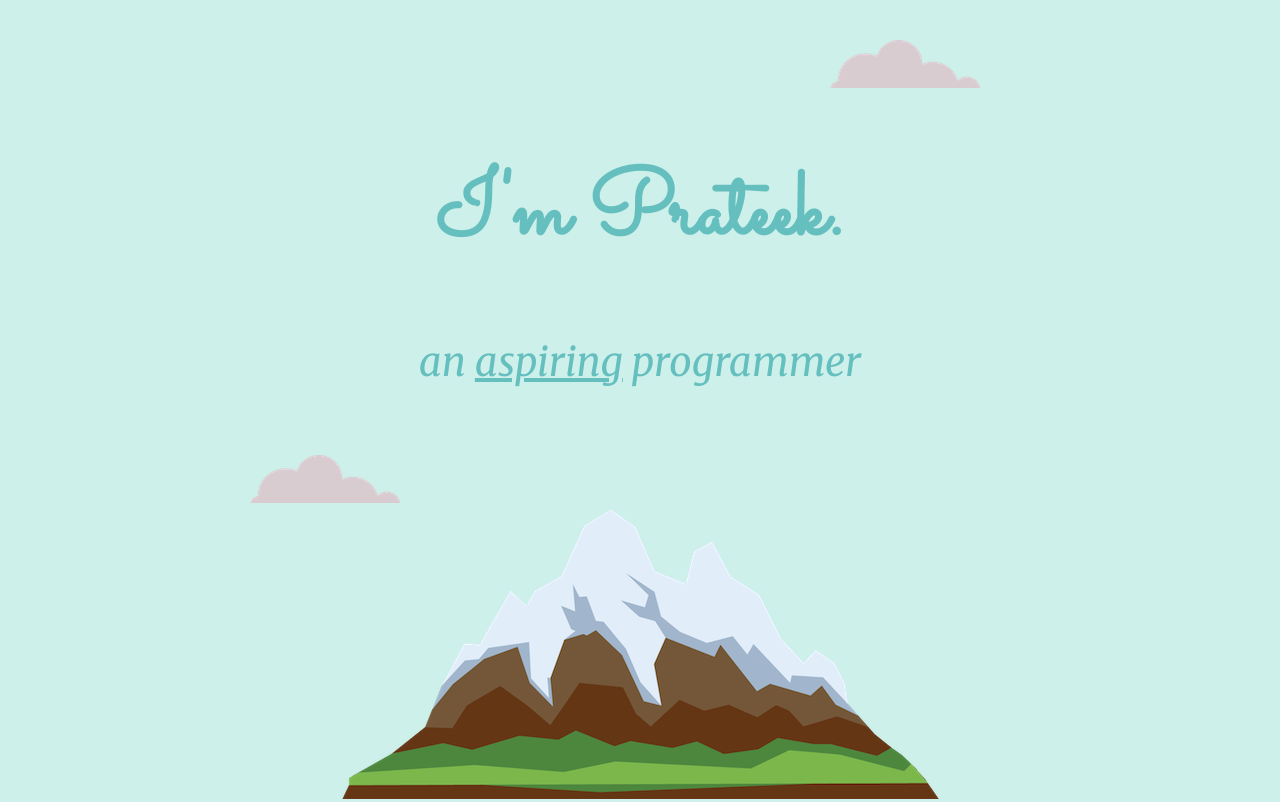
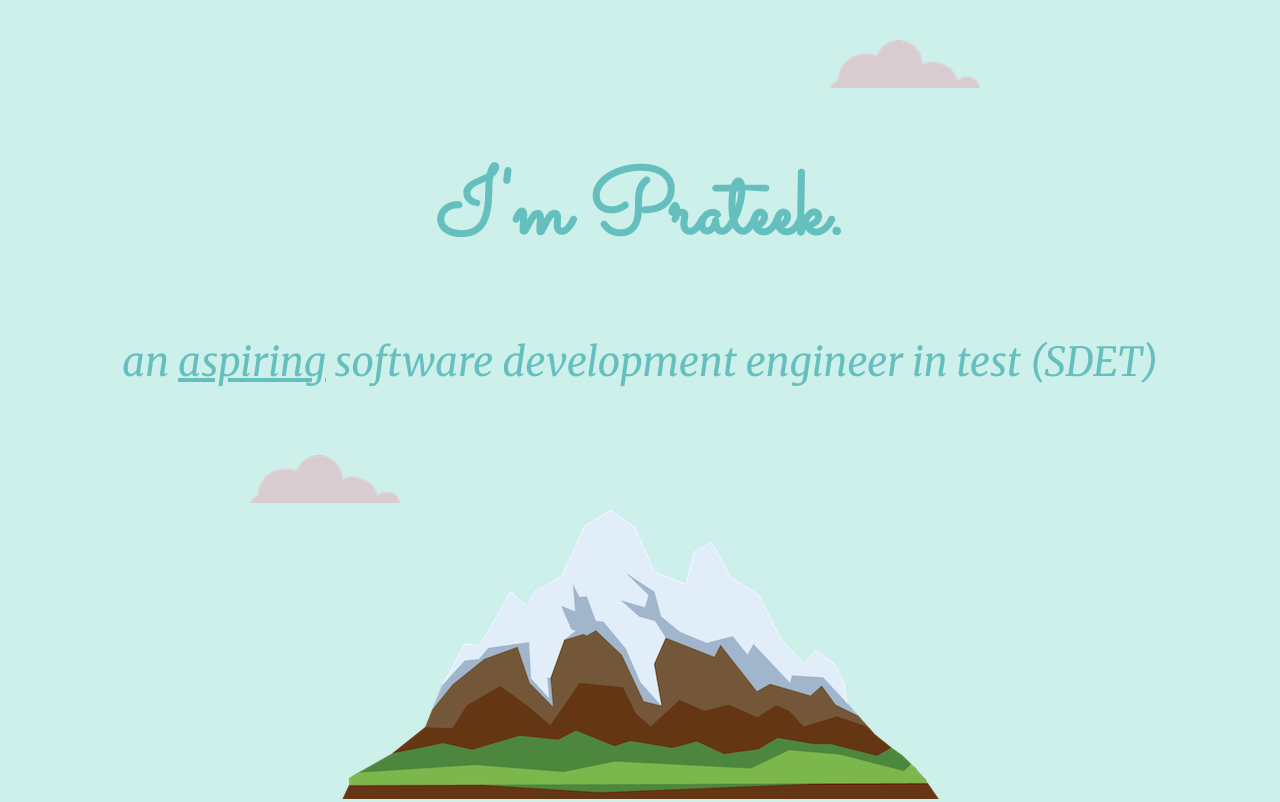
Before and after one commit to prateekbansalind/MyCSSWebPage, a plain HTML site: page index.html in a window 1280 px wide. Shown: the top 802 px of the page. Drawn offline with Linux system fonts and the light colour scheme.

Commit message:
Update index.html

```diff
--- a/index.html
+++ b/index.html
@@ -17,7 +17,7 @@
   <div class="top-container">
     <img class="top-cloud" src="images/cloud.png" alt="cloud-img">
     <h1>I'm Prateek.</h1>
-    <p class="sub-heading">an <span class="aspiring">aspiring</span> programmer</p>
+    <p class="sub-heading">an <span class="aspiring">aspiring</span> software development engineer in test (SDET)</p>
     <img class="bottom-cloud" src="images/cloud.png" alt="cloud-img">
     <img src="images/mountain.png" alt="mountain-img">
   </div>
```
